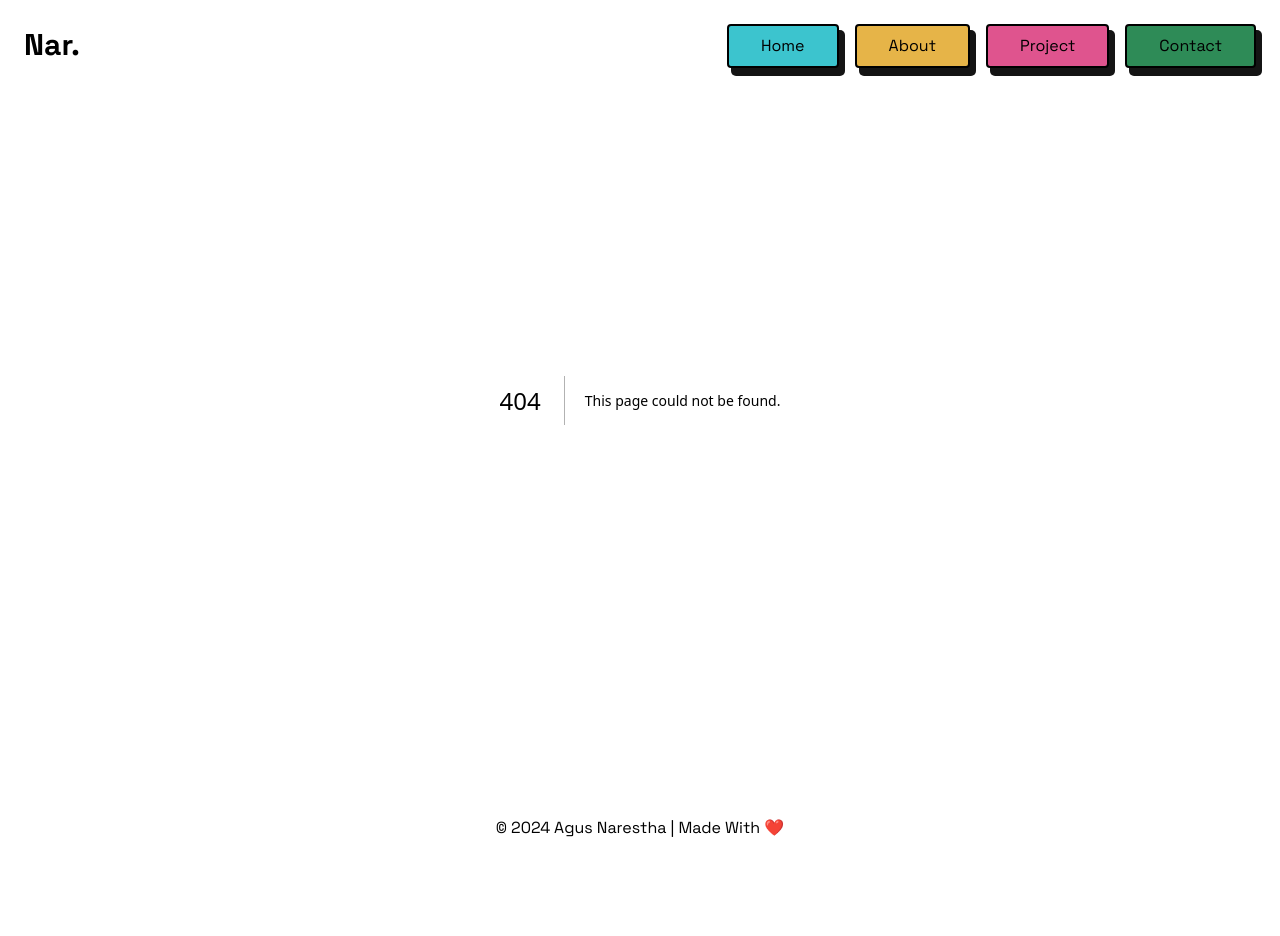
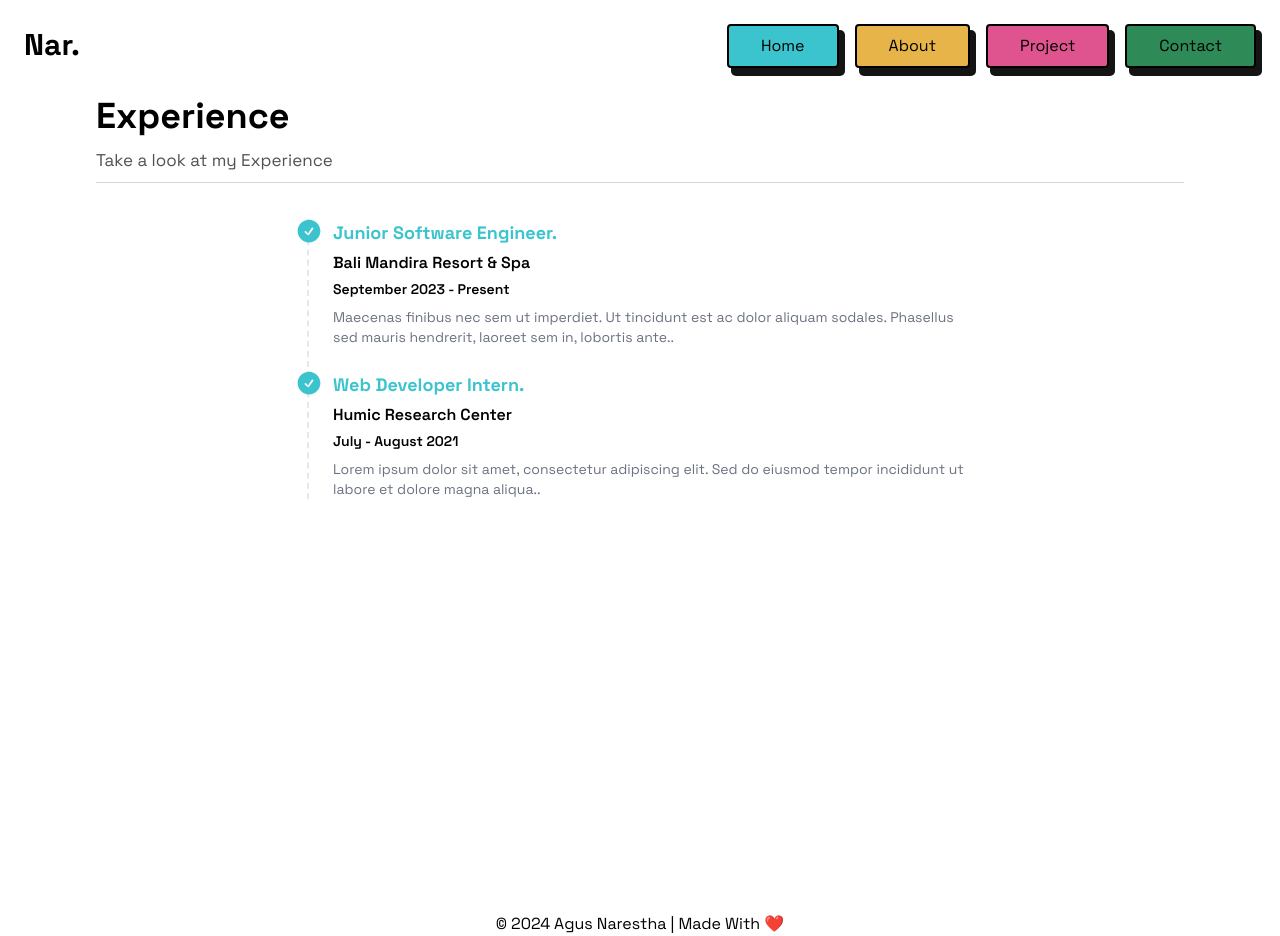
Before and after one commit to agusnarestha/nar-portfolio, a Next.js app: page /about in a window 1280 px wide. Before the commit this address had no page. Before the commit the page ends 840 px from the top, so only its background shows below. Built offline with nearby package versions, Linux system fonts and the light colour scheme.

Commit message:
add: page about

```diff
--- /dev/null
+++ b/src/app/about/page.tsx
@@ -0,0 +1,9 @@
+import ExperienceSection from "@/components/sections/ExperienceSection";
+
+export default function About() {
+  return (
+    <div>
+      <ExperienceSection />
+    </div>
+  );
+}
--- a/src/components/sections/AboutSection.tsx
+++ /dev/null
@@ -1,22 +0,0 @@
-import Timeline from "../Timeline";
-import timelineData from "@/data/timelineData.json";
-
-const AboutSection = () => {
-  return (
-    <div className="flex h-screen items-center justify-center bg-white px-6 md:px-60">
-      <div className="space-y-6 border-l-2 border-dashed">
-        {timelineData.map((item, index) => (
-          <Timeline
-            key={index}
-            job={item.job}
-            company={item.company}
-            date={item.date}
-            description={item.description}
-          />
-        ))}
-      </div>
-    </div>
-  );
-};
-
-export default AboutSection;
--- a/src/components/sections/AllProjectSection.tsx
+++ b/src/components/sections/AllProjectSection.tsx
@@ -5,7 +5,7 @@ const AllProjectSection = () => {
   return (
     <div>
       <div className="relative max-w-6xl mx-auto mt-8 max-[768px]:mt-28 dark:text-[#E4E6EB] dark:fill-[#E4E6EB] aos-init aos-animate">
-        <div className="relative">
+        <div className="relative max-[480px]:px-8">
           <div className="flex items-center">
             <svg
               className="w-11 text-[#121212] max-[375px]:w-9 max-[425px]:w-9 max-[600px]:w-10"
--- /dev/null
+++ b/src/components/sections/ExperienceSection.tsx
@@ -0,0 +1,31 @@
+import Timeline from "../Timeline";
+import timelineData from "@/data/timelineData.json";
+
+const ExperienceSection = () => {
+  return (
+    <div className="max-[480px]:px-8 mt-24 max-[768px]:mt-28 h-screen">
+      <h1 className="font-bold text-4xl mt-1 max-[325px]:text-base max-[365px]:text-[19px] max-[395px]:text-xl max-[430px]:text-2xl max-[540px]:text-[25px]">
+        Experience
+      </h1>
+      <p className="mt-3 text-[17px] mb-2 text-[#525252] max-[375px]:text-[15px] max-[425px]:text-[16px] max-[600px]:text-[17px]">
+        Take a look at my Experience
+      </p>
+      <hr className="border-[#d1d5db]"></hr>
+      <div className="flex items-center justify-center bg-white mt-9 max-[768px]:mt-5">
+        <div className="lg:space-y-6 border-l-2 border-dashed">
+          {timelineData.map((item, index) => (
+            <Timeline
+              key={index}
+              job={item.job}
+              company={item.company}
+              date={item.date}
+              description={item.description}
+            />
+          ))}
+        </div>
+      </div>
+    </div>
+  );
+};
+
+export default ExperienceSection;
```
Also changed, not shown: src/app/project/page.tsx (+0 -7 lines).
